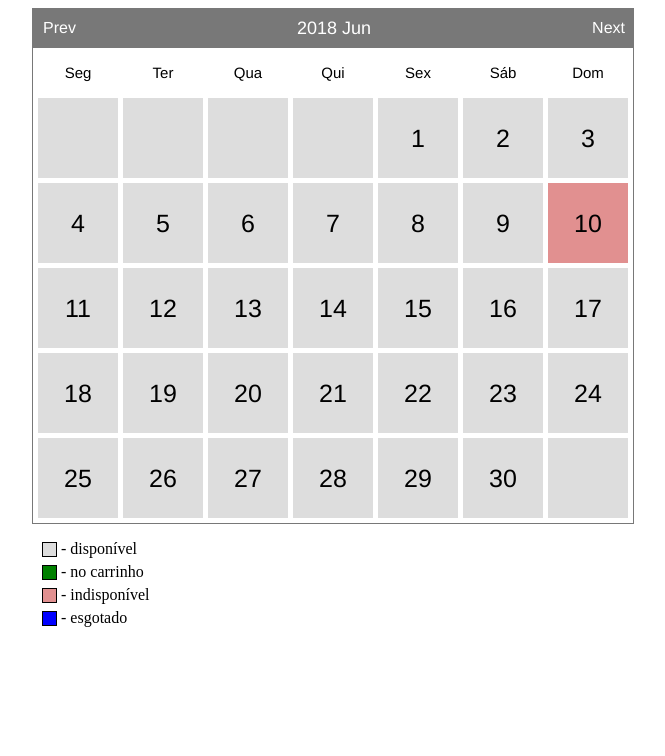
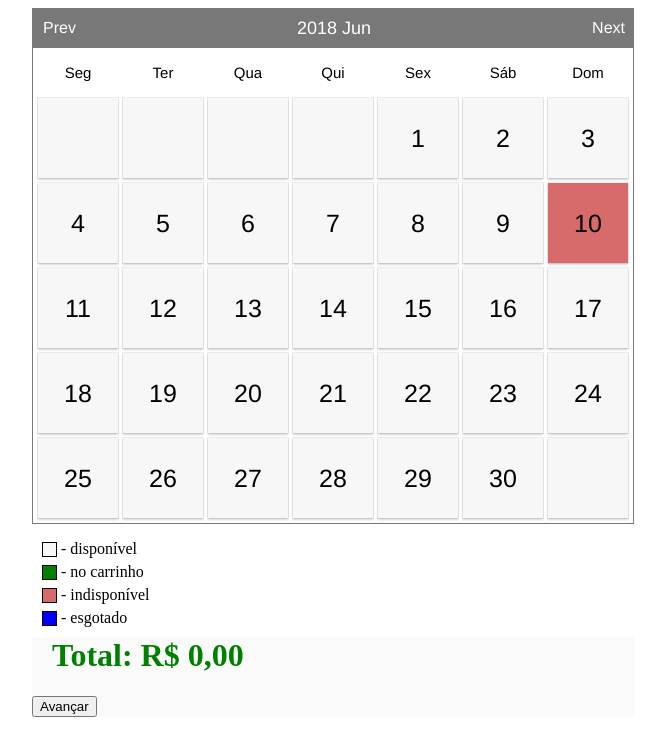
Before and after one commit to JosePaulo95/calendarioWeb, a PHP site: page / in a window 1280 px wide. Shown: the top 756 px of the page, without its empty margins (307-972 px from the left). Run offline with PHP 8.4, Linux system fonts and the light colour scheme.

Commit message:
bloqueio mês max/min, dias com elevation, ajuste de cores, campo preço

```diff
--- a/calendar.css
+++ b/calendar.css
@@ -42,7 +42,6 @@ div#calendar div.header span.title{
     font-size:18px;
 }
 
-
 div#calendar div.header a.prev{
     left:0px;
 }
@@ -50,8 +49,6 @@ div#calendar div.header a.prev{
 div#calendar div.header a.next{
     right:0px;
 }
-
-
 
 
 /*******************************Calendar Content Cells*********************************/
@@ -108,11 +105,12 @@ div#calendar ul.dates li.indisponivel{
     width:80px;
     height:80px;
     font-size:25px;
-    background-color: #E19090;
+    background-color: #D76B6B;
     color:#000;
     text-align:center;
 }
 div#calendar ul.dates li{
+    box-shadow: 0 2px 2px 0 rgba(0, 0, 0, 0.16), 0 0 0 1px rgba(0, 0, 0, 0.08);
     margin:0px;
     padding:0px;
     margin-right:5px;
@@ -124,7 +122,7 @@ div#calendar ul.dates li{
     width:80px;
     height:80px;
     font-size:25px;
-    background-color: #DDD;
+    background-color: #F7F7F7;
     color:#000;
     text-align:center;
 }
--- a/index.php
+++ b/index.php
@@ -1,7 +1,6 @@
 <html>
 <head>
-<link href="calendar.css" type="text/css" rel="stylesheet" />
-
+	<link href="calendar.css" type="text/css" rel="stylesheet" />
 </head>
 <body>
 <?php
@@ -15,7 +14,7 @@ echo $calendar->show();
 <div style="margin:0px auto;width: 602px;height: 100;">
 	<div style="margin-left: 10; display: inline-block;">
 		<div style="margin-bottom: -27">
-			<div style="border-style:solid; margin-bottom: -3; border-width:thin; background-color: #DDD; width: 13;height: 13;display: inline-block;"></div>
+			<div style="border-style:solid; margin-bottom: -3; border-width:thin; background-color: #F7F7F7; width: 13;height: 13;display: inline-block;"></div>
 			<p style="display: inline-block;">- disponível</p>
 		</div>
 		<div style="margin-bottom: -27">
@@ -23,7 +22,7 @@ echo $calendar->show();
 			<p style="display: inline-block;">- no carrinho</p>
 		</div>
 		<div style="margin-bottom: -27">
-			<div style="border-style:solid; margin-bottom: -3; border-width:thin; background-color: #E19090; width: 13;height: 13;display: inline-block;"></div>
+			<div style="border-style:solid; margin-bottom: -3; border-width:thin; background-color: #D76B6B; width: 13;height: 13;display: inline-block;"></div>
 			<p style="display: inline-block;">- indisponível</p>
 		</div>
 		<div style="margin-bottom: -27">
@@ -31,14 +30,20 @@ echo $calendar->show();
 			<p style="display: inline-block;">- esgotado</p>
 		</div>
 	</div>
-	<div id="nota_caixinha" style="display:none; background-color: #E19090; border-radius: 10px; width: 300;height: 100;float: right;margin:10;">
-		<p id="nota_2018-06-10" class="nota_msg" style="display: none;color: black; margin: 10;">Não estou disponível aos domingos, desculpe companheiro.</p>
-		<p id="nota_2018-07-04" class="nota_msg" style="display: none;color: black; margin: 10;">Reparo do barco</p>
+	<div id="nota_caixinha" style="display:none; background-color: #D76B6B; border-radius: 10px; width: 300;height: 100;float: right;margin:10;">
+		<p id="nota_2018-06-10" class="nota_msg" style="display: none;color: white; margin: 10;">Não estou disponível aos domingos, desculpe companheiro.</p>
+		<p id="nota_2018-07-04" class="nota_msg" style="display: none;color: white; margin: 10;">Reparo do barco</p>
 	</div>
+	<div style="background-color: #FAFAFA;">
+		<h1 style=" margin-left:20; font-weight: 900; color: #008000">
+			Total: R$ 0,00
+		</h1>
+		<button type="button" style="display: inline-block;">Avançar</button>
 
-	<ul id="dynamic-list">
+		<ul id="dynamic-list">
 
-	</ul>
+		</ul>
+	</div>
 </div>
 <script type="text/javascript" src="script.js"></script>
 </html>
--- a/script.js
+++ b/script.js
@@ -14,8 +14,9 @@ function selecionarDiaIndisponivel(id){
 }
 function marcarDia(id){
 	document.getElementById("nota_caixinha").style.display = "none";
-	if(dias_marcados.includes(id)){
-		document.getElementById(id).style.backgroundColor = "#DDD";
+	if(dias_marcados.includes(id)){//desmarca dia
+		document.getElementById(id).style.backgroundColor = "#F7F7F7";
+		document.getElementById(id).style.color = "#000";
 
 		let index = dias_marcados.indexOf(id);
 		dias_marcados.splice(index, 1);
@@ -23,8 +24,9 @@ function marcarDia(id){
 		var ul = document.getElementById("dynamic-list");
 		var li = document.getElementById("nota"+id);
 	    ul.removeChild(li);
-	}else{
+	}else{//marca dia
 		document.getElementById(id).style.backgroundColor = "#008000";
+		document.getElementById(id).style.color = "#F7F7F7";
 
 		dias_marcados.push(id);
 
@@ -44,7 +46,8 @@ function diaPorExtenso(data){
 }
 function changeMonth(id_antigo, id_novo){
 	document.getElementById("nota_caixinha").style.display = "none";
-
-	document.getElementById(id_antigo).style.display = "none";
-	document.getElementById(id_novo).style.display = "block";
+	if(id_novo != "calendar-1" && id_novo != "calendar12"){
+		document.getElementById(id_antigo).style.display = "none";
+		document.getElementById(id_novo).style.display = "block";
+	}
 }
```
